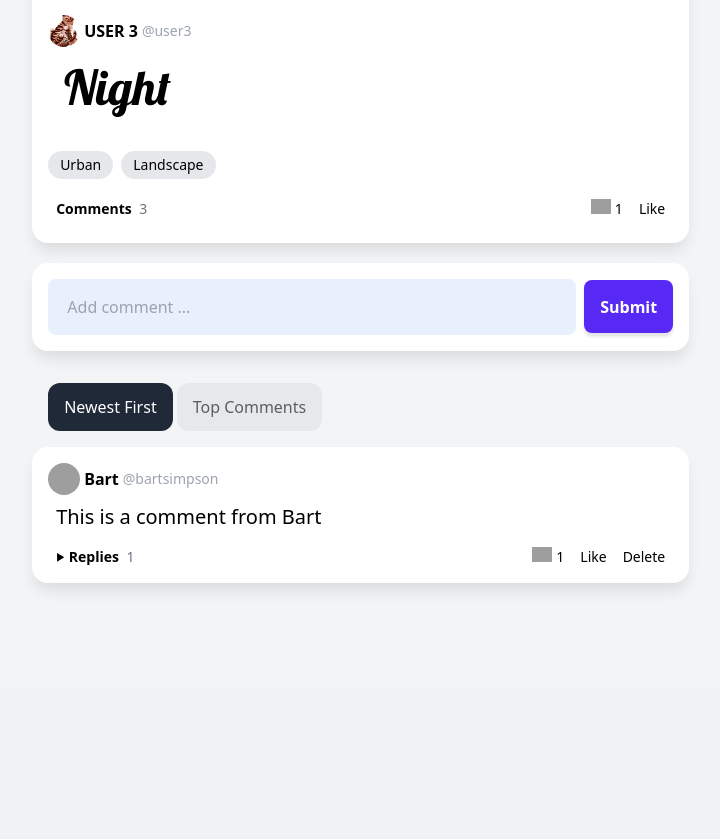
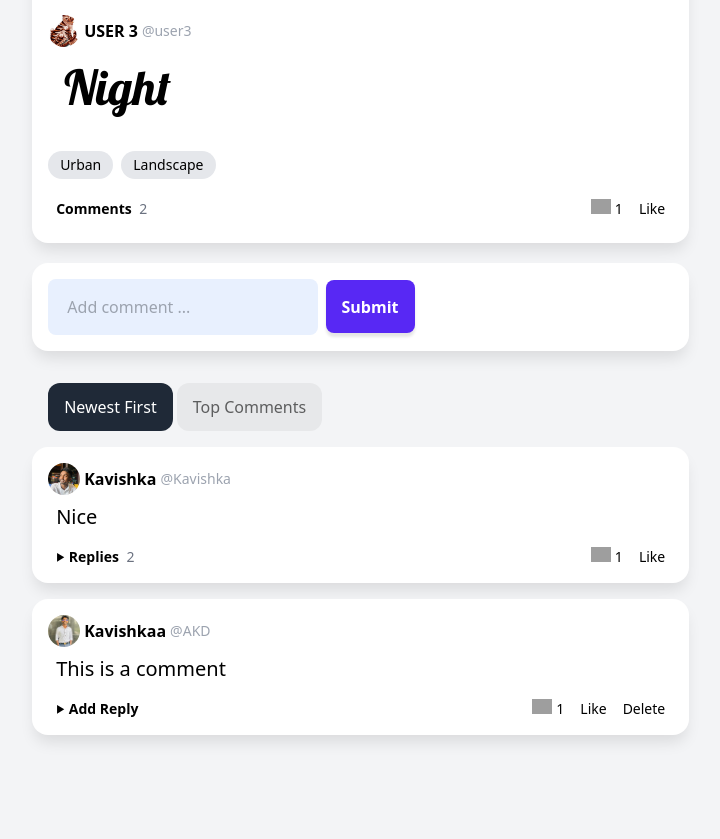
Before and after one commit to KavishkaAswaththa/Django_Awesome, a Django app: page /post/83a64e24-a144-44bc-8716-cfd3c378fbf5 in a window 1280 px wide. Shown: the part 970-1809 px from the top of the page, without its empty margins (74-794 px from the left). Before the commit the page ends 1559 px from the top, so only its background shows below. Run offline with Django 5.2, Linux system fonts and the light colour scheme; a user stored in the database is signed in; data comes from the database, SQL or seed files in the repository; both versions use the stored data as it was after the commit; some libraries are stand-ins or nearby versions; grey boxes are pictures that could not be loaded.

Commit message:
comment & replies

```diff
--- a/a_core/urls.py
+++ b/a_core/urls.py
@@ -24,8 +24,10 @@ urlpatterns = [
     path('profile/edit/',profile_edit_view, name='profile-edit'),
     path('profile/delete/',profile_delete_view, name='profile-delete'),
     path('profile/onboarding/',profile_edit_view, name='profile-onboarding'),
-
-
+    path('commentsent/<pk>', comment_sent, name='comment-sent'),
+    path('comment/delete/<pk>', comment_delete_view, name='comment-delete'),
+    path('reply-sent/<pk>', reply_sent, name='reply-sent'),
+    path('reply-delete/<pk>', reply_delete_view, name='reply-delete'),
 
 ]
 
--- a/a_posts/admin.py
+++ b/a_posts/admin.py
@@ -3,3 +3,5 @@ from .models import *
 
 admin.site.register(Post)
 admin.site.register(Tag)
+admin.site.register(Comment)
+admin.site.register(Reply)
--- a/a_posts/forms.py
+++ b/a_posts/forms.py
@@ -31,3 +31,29 @@ class PostEditForm(ModelForm):
             'body' : forms.Textarea(attrs={'rows':3,'class':'font1 text-4xl'}),
             'tags' : forms.CheckboxSelectMultiple(),
         }
+
+
+class CommentCreateForm(ModelForm):
+    class Meta:
+        model = Comment
+        fields = ['body']
+        widgets = {
+            'body' : forms.TextInput(attrs={'placeholder':'Add comment ...'})
+
+        }
+        labels = {
+            'body': ''
+        }
+
+
+class ReplyCreateForm(ModelForm):
+    class Meta:
+        model = Reply
+        fields = ['body']
+        widgets = {
+            'body' : forms.TextInput(attrs={'placeholder':'Add reply ...', 'class':"!text-sm"})
+
+        }
+        labels = {
+            'body': ''
+        }
--- a/a_posts/views.py
+++ b/a_posts/views.py
@@ -95,4 +95,68 @@ def post_edit_view(request, pk):
 def post_page_view(request, pk):
 
     post = get_object_or_404(Post, id=pk)
-    return render (request,'a_posts/post_page.html', {'post':post})
+
+    commentform = CommentCreateForm()
+    replyform = ReplyCreateForm()
+
+    context = {
+        'post' : post,
+        'commentform' : commentform,
+        'replyform' : replyform
+    }
+
+    return render (request,'a_posts/post_page.html', context)
+
+
+@login_required
+def comment_sent(request, pk):
+    post = get_object_or_404(Post, id=pk)
+
+    if request.method == 'POST':
+        form = CommentCreateForm(request.POST)
+        if form.is_valid:
+            comment = form.save(commit=False)
+            comment.author = request.user
+            comment.parent_post = post
+            comment.save()
+
+        return redirect('post', post.id)
+
+
+@login_required
+def comment_delete_view(request, pk):
+    post = get_object_or_404(Comment, id=pk, author=request.user )
+
+    if request.method == "POST":
+        post.delete()
+        messages.success(request, 'Comment Deleted')
+        return redirect('post', post.parent_post.id)
+
+    return render(request, 'a_posts/comment_delete.html', {'comment':post} )
+
+
+@login_required
+def reply_sent(request, pk):
+    comment = get_object_or_404(Comment, id=pk)
+
+    if request.method == 'POST':
+        form = ReplyCreateForm(request.POST)
+        if form.is_valid:
+            reply = form.save(commit=False)
+            reply.author = request.user
+            reply.parent_comment = comment
+            reply.save()
+
+        return redirect('post', comment.parent_post.id)
+
+
+@login_required
+def reply_delete_view(request, pk):
+    reply = get_object_or_404(Reply, id=pk, author=request.user )
+
+    if request.method == "POST":
+        reply.delete()
+        messages.success(request, 'Reply Deleted')
+        return redirect('post', reply.parent_comment.parent_post.id)
+
+    return render(request, 'a_posts/reply_delete.html', {'reply':reply} )
--- /dev/null
+++ b/templates/a_posts/comment.html
@@ -0,0 +1,57 @@
+{% load static %}
+      <comment class="card p-4 !mb-4">
+            <div class="flex justify-between items-center">
+                {% if comment.author %}
+                <a class="flex items-center gap-1 mb-2" href="{% url 'userprofile' comment.author.username %}">
+                    <img class="w-8 h-8 object-cover rounded-full" src="{{comment.author.profile.avatar }}">
+                    <span class="font-bold hover:underline">{{comment.author.profile.name}}</span>
+                    <span class="text-sm font-normal text-gray-400">@{{comment.author.username}}</span>
+                </a>
+                {% else %}
+                <div class="flex items-center gap-1 mb-4">
+                    <img class="w-8 h-8 object-cover rounded-full" src="{% static 'images/avatar_default.svg' %}">
+                    <span class="text-gray-500">no author</span>
+                </div>
+                {% endif %}
+            </div>
+            <p class="text-xl px-2">
+                {{ comment.body }}
+            </p>
+            <div x-data="{ repliesOpen: false }" class="flex items-center justify-between flex-wrap text-sm px-2">
+                <a @click="repliesOpen = !repliesOpen" class="font-bold hover:underline cursor-pointer">
+                    <div class="inline-block" x-bind:class="repliesOpen && 'rotate-90 duration-300'">
+                        <svg transform ="rotate(90)" width="9" height="9" viewBox="0 0 25 25">
+                            <path d="M24 22h-24l12-20z"/>
+                        </svg>
+                    </div>
+                    {% if comment.replies.count %}
+                    Replies
+                    <span class="font-light text-gray-500 ml-1">{{ comment.replies.count }}</span>
+                    {%else%}
+                    {% if user.is_authenticated %}Add Reply{% endif %}
+                    {% endif %}
+                </a>
+                <div class="flex items-center gap-4 [&>a:hover]:underline">
+                    <div class="flex items-center gap-1">
+                        <img class="w-5 -mt-1" src="https://img.icons8.com/small/24/000000/fire-heart.png">
+                        1
+                    </div>
+                    <a href="">Like</a>
+                    {%if user.is_authenticated and comment.author == user %}
+                    <a href="{% url 'comment-delete' comment.id %}">Delete</a>
+                    {%endif%}
+                </div>
+
+                <div x-show="repliesOpen" x-cloak class="basis-full mt-3 pl-8 grid grid-cols-1">
+
+                    {% for reply in comment.replies.all %}
+                        {% include 'a_posts/reply.html' %}
+                    {% endfor %}
+                    <form method="POST" action="{% url 'reply-sent' comment.id %}" class="replyform flex justify-between" autocomplete="off">
+                        {% csrf_token %}
+                        {{ replyform }}
+                        <button class="block" type="submit">Submit</button>
+                    </form>
+                </div>
+            </div>
+        </comment>
--- a/templates/a_posts/post.html
+++ b/templates/a_posts/post.html
@@ -29,8 +29,14 @@
                 </div>
                 <div class="flex items-center justify-between text-sm px-2">
                     <a class="font-bold hover:underline" href="{% url 'post' post.id %}">
+                        {%if post.comments.count %}
                         Comments
-                        <span class="font-light text-gray-500 ml-1">3</span>
+                        <span class="font-light text-gray-500 ml-1">{{post.comments.count}}</span>
+                        {%else%}
+                            {% if user.is_authenticated %}
+                            Add comment
+                            {% endif %}
+                        {%endif%}
                     </a>
                     <div class="flex items-center gap-4 [&>a:hover]:underline">
                         <div class="flex items-center gap-1">
--- a/templates/a_posts/post_page.html
+++ b/templates/a_posts/post_page.html
@@ -5,12 +5,14 @@
 {% include 'a_posts/post.html' %}
 
 <div class="card !pb-0 -mt-3">
-    <form method="POST" class="flex items-center p-4" autocomplete="off">
-        <input type="text" name="comment" placeholder="Add comment ..." maxlength="150">
+    <form method="POST" action="{% url 'comment-sent' post.id %}" class="flex items-center p-4" autocomplete="off">
+        {% csrf_token %}
+        {{ commentform}}
         <button @click="open = false" class="block ml-2" type="submit">Submit</button>
     </form>
 </div>
 
+{% if post.comments.count %}
 <div class="mb-20">
     <div id="tabs" class="ml-4 flex gap-1 mb-4">
         <a class="tab selected">Newest First</a>
@@ -18,70 +20,11 @@
     </div>
 
     <div id="tab-contents">
-
-        <comment class="card p-4 !mb-4">
-            <div class="flex justify-between items-center">
-                <a class="flex items-center gap-1 mb-2" href="">
-                    <img class="w-8 h-8 object-cover rounded-full" src="https://img.icons8.com/small/96/A9A9A9/happy.png">
-                    <span class="font-bold hover:underline">Bart</span>
-                    <span class="text-sm font-normal text-gray-400">@bartsimpson</span>
-                </a>
-            </div>
-            <p class="text-xl px-2">
-                This is a comment from Bart
-            </p>
-            <div x-data="{ repliesOpen: false }" class="flex items-center justify-between flex-wrap text-sm px-2">
-                <a @click="repliesOpen = !repliesOpen" class="font-bold hover:underline cursor-pointer">
-                    <div class="inline-block" x-bind:class="repliesOpen && 'rotate-90 duration-300'">
-                        <svg transform ="rotate(90)" width="9" height="9" viewBox="0 0 25 25">
-                            <path d="M24 22h-24l12-20z"/>
-                        </svg>
-                    </div>
-                    Replies
-                    <span class="font-light text-gray-500 ml-1">1</span>
-                </a>
-                <div class="flex items-center gap-4 [&>a:hover]:underline">
-                    <div class="flex items-center gap-1">
-                        <img class="w-5 -mt-1" src="https://img.icons8.com/small/24/000000/fire-heart.png">
-                        1
-                    </div>
-                    <a href="">Like</a>
-                    <a href="">Delete</a>
-                </div>
-
-                <div x-show="repliesOpen" x-cloak class="basis-full mt-3 pl-8 grid grid-cols-1">
-
-                    <reply class="flex items-end justify-between py-4 border-t">
-                        <div class="flex">
-                            <a href="">
-                                <img class="w-8 h-8 object-cover rounded-full mr-2" src="https://img.icons8.com/small/96/A9A9A9/happy.png">
-                            </a>
-                            <div class="w-fit">
-                                <a class="block" href="">
-                                    <span class="font-bold hover:underline">Homer</span>
-                                    <span class="text-sm text-gray-400">@homersimpson</span>
-                                </a>
-                                <div class="mr-3">This is a reply from Homer</div>
-                            </div>
-                        </div>
-                        <div class="flex items-center gap-4 [&>a:hover]:underline">
-                            <div class="flex items-center gap-1">
-                                <img class="w-5 -mt-1" src="https://img.icons8.com/small/24/000000/fire-heart.png">
-                                1
-                            </div>
-                            <a href="">Like</a>
-                            <a href="">Delete</a>
-                        </div>
-                    </reply>
-
-                    <form method="POST" class="replyform flex justify-between" autocomplete="off">
-                        <input type="text" name="reply" placeholder="Add reply ..." maxlength="150">
-                        <button class="block" type="submit">Submit</button>
-                    </form>
-                </div>
-            </div>
-        </comment>
+        {% for comment in post.comments.all %}
+        {% include 'a_posts/comment.html' %}
+        {% endfor %}
 
     </div>
 </div>
+{% endif %}
 {% endblock %}
--- /dev/null
+++ b/templates/a_posts/reply.html
@@ -0,0 +1,31 @@
+{% load static %}
+                    <reply class="flex items-end justify-between py-4 border-t">
+                        <div class="flex">
+                            {% if reply.author %}
+                            <a href="{% url 'userprofile' reply.author.username %}">
+                                <img class="w-8 h-8 object-cover rounded-full mr-2" src="{{ reply.author.profile.avatar}}">
+                            </a>
+                            {% else %}
+                            <img class="w-8 h-8 object-cover rounded-full" src="{% static 'images/avatar_default.svg' %}">
+                            {% endif %}
+                            <div class="w-fit">
+                                {%if reply.author%}
+                                <a class="block" href="">
+                                    <span class="font-bold hover:underline">{{ reply.author.profile.name }}</span>
+                                    <span class="text-sm text-gray-400">@{{ reply.author.username }}</span>
+                                </a>
+                                {% else %}
+                                <span class="text-gray-500">no author</span>
+                                {% endif %}
+                                <div class="mr-3">{{reply.body}}</div>
+                            </div>
+                        </div>
+                        <div class="flex items-center gap-4 [&>a:hover]:underline">
+                            <div class="flex items-center gap-1">
+                                <img class="w-5 -mt-1" src="https://img.icons8.com/small/24/000000/fire-heart.png">
+                                1
+                            </div>
+                            <a href="">Like</a>
+                            <a href="{% url 'reply-delete' reply.id %}">Delete</a>
+                        </div>
+                    </reply>
```
Also changed, not shown: a_posts/models.py (+38 -1 lines), templates/a_posts/comment_delete.html (added, +17 -0 lines), templates/a_posts/reply_delete.html (added, +22 -0 lines), a_posts/migrations/0007_alter_post_url_comment.py (added), a_posts/migrations/0008_alter_comment_options_reply.py (added), a_posts/migrations/0009_alter_reply_parent_comment.py (added), db.sqlite3, media/avatars/J0099165.JPG (added).
